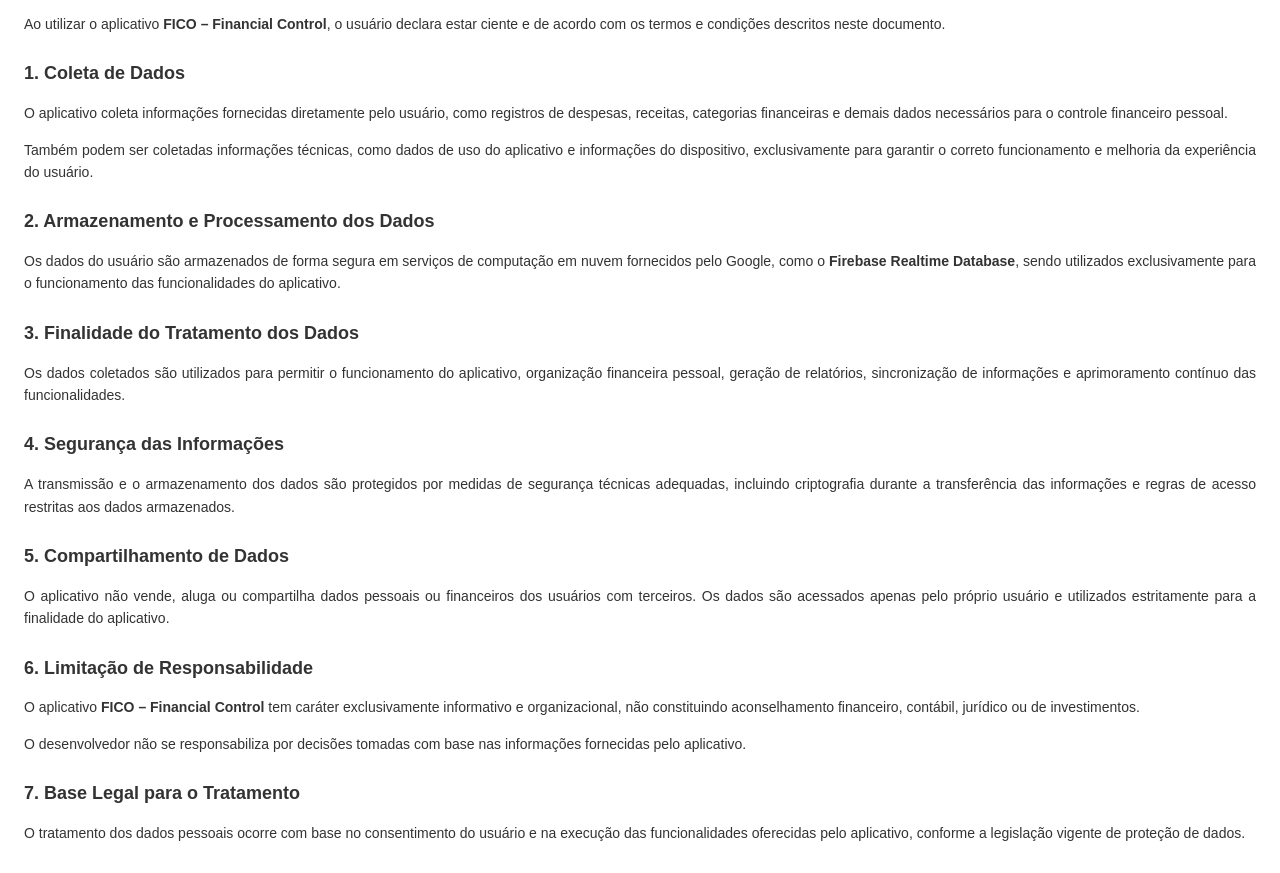
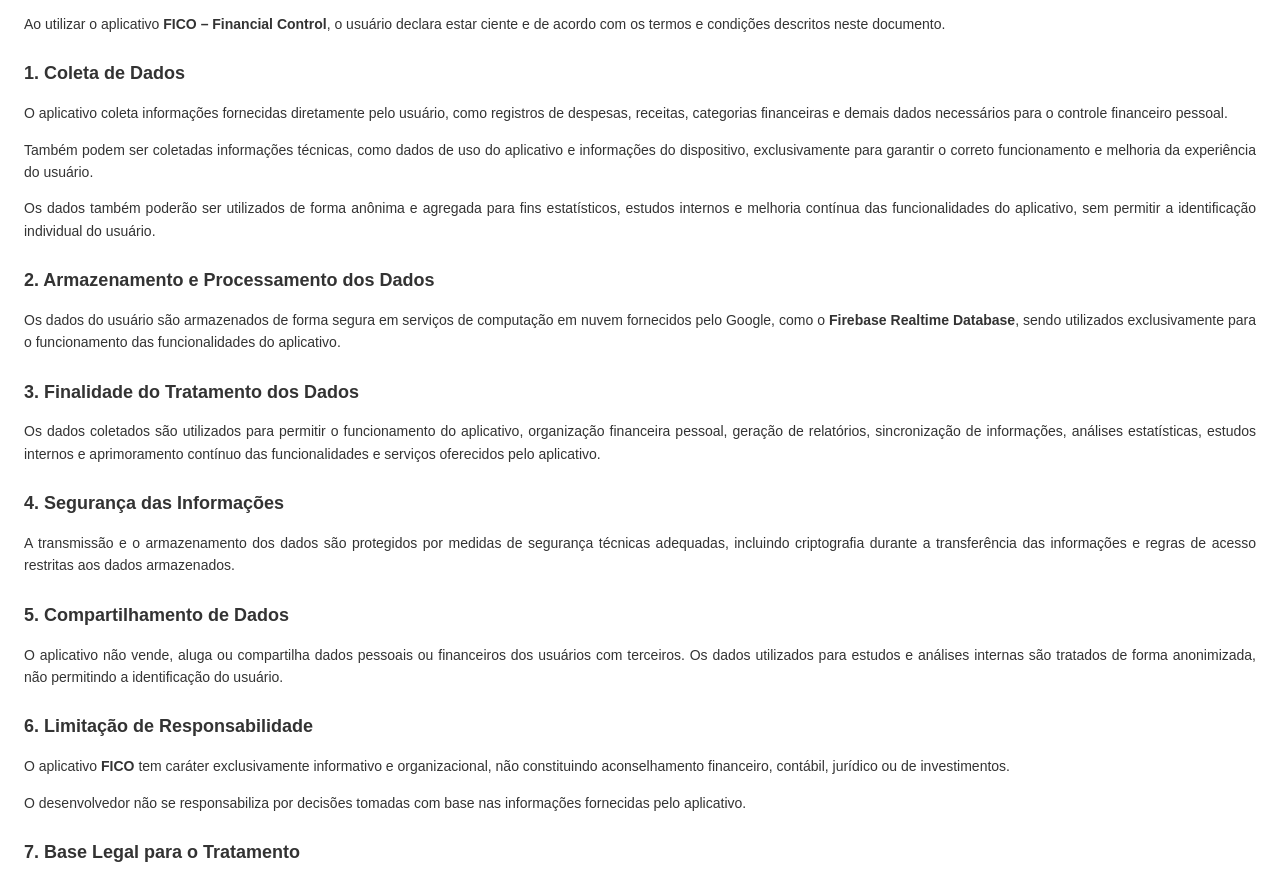
Before and after one commit to vinirecoaro/fico-privacy-police, a plain HTML site: page index.html in a window 1280 px wide. Shown: the part 77-950 px from the top of the page. Drawn offline with Linux system fonts and the light colour scheme.

Commit message:
improve text and added quotes about use user data for studies

```diff
--- a/index.html
+++ b/index.html
@@ -1,5 +1,6 @@
 <!DOCTYPE html>
 <html lang="pt-BR">
+
 <head>
     <meta charset="UTF-8">
     <meta name="viewport" content="width=device-width, initial-scale=1.0">
@@ -12,11 +13,26 @@
             padding: 16px;
             background-color: #ffffff;
         }
-        h1 { font-size: 22px; margin-bottom: 16px; }
-        h2 { font-size: 18px; margin-top: 24px; margin-bottom: 8px; }
-        p  { font-size: 14px; margin-bottom: 12px; text-align: justify; }
+
+        h1 {
+            font-size: 22px;
+            margin-bottom: 16px;
+        }
+
+        h2 {
+            font-size: 18px;
+            margin-top: 24px;
+            margin-bottom: 8px;
+        }
+
+        p {
+            font-size: 14px;
+            margin-bottom: 12px;
+            text-align: justify;
+        }
     </style>
 </head>
+
 <body>
 
     <h1>Termos de Uso e Política de Privacidade</h1>
@@ -35,6 +51,10 @@
         Também podem ser coletadas informações técnicas, como dados de uso do aplicativo e informações do dispositivo,
         exclusivamente para garantir o correto funcionamento e melhoria da experiência do usuário.
     </p>
+    <p>
+        Os dados também poderão ser utilizados de forma anônima e agregada para fins estatísticos, estudos internos e
+        melhoria contínua das funcionalidades do aplicativo, sem permitir a identificação individual do usuário.
+    </p>
 
     <h2>2. Armazenamento e Processamento dos Dados</h2>
     <p>
@@ -46,24 +66,27 @@
     <h2>3. Finalidade do Tratamento dos Dados</h2>
     <p>
         Os dados coletados são utilizados para permitir o funcionamento do aplicativo, organização financeira pessoal,
-    geração de relatórios, sincronização de informações e aprimoramento contínuo das funcionalidades.
+        geração de relatórios, sincronização de informações, análises estatísticas, estudos internos e aprimoramento
+        contínuo das funcionalidades e serviços oferecidos pelo aplicativo.
     </p>
 
     <h2>4. Segurança das Informações</h2>
     <p>
         A transmissão e o armazenamento dos dados são protegidos por medidas de segurança técnicas adequadas,
-    incluindo criptografia durante a transferência das informações e regras de acesso restritas aos dados armazenados.
+        incluindo criptografia durante a transferência das informações e regras de acesso restritas aos dados
+        armazenados.
     </p>
 
     <h2>5. Compartilhamento de Dados</h2>
     <p>
         O aplicativo não vende, aluga ou compartilha dados pessoais ou financeiros dos usuários com terceiros.
-    Os dados são acessados apenas pelo próprio usuário e utilizados estritamente para a finalidade do aplicativo.
+        Os dados utilizados para estudos e análises internas são tratados de forma anonimizada, não permitindo a
+        identificação do usuário.
     </p>
 
     <h2>6. Limitação de Responsabilidade</h2>
     <p>
-    O aplicativo <strong>FICO – Financial Control</strong> tem caráter exclusivamente informativo e organizacional,
+        O aplicativo <strong>FICO</strong> tem caráter exclusivamente informativo e organizacional,
         não constituindo aconselhamento financeiro, contábil, jurídico ou de investimentos.
     </p>
     <p>
@@ -72,8 +95,9 @@
 
     <h2>7. Base Legal para o Tratamento</h2>
     <p>
-    O tratamento dos dados pessoais ocorre com base no consentimento do usuário e na execução das funcionalidades
-    oferecidas pelo aplicativo, conforme a legislação vigente de proteção de dados.
+        O tratamento dos dados pessoais ocorre com base no consentimento do usuário, na execução das funcionalidades
+        oferecidas pelo aplicativo e no legítimo interesse do desenvolvedor, exclusivamente para melhoria do serviço,
+        conforme a legislação vigente de proteção de dados.
     </p>
 
     <h2>8. Exclusão de Dados</h2>
@@ -97,11 +121,13 @@
 
     <h2>11. Contato</h2>
     <p>
-    Em caso de dúvidas ou solicitações relacionadas a estes Termos de Uso e Política de Privacidade, entre em contato
+        Em caso de dúvidas ou solicitações relacionadas a estes Termos de Uso e Política de Privacidade, entre em
+        contato
         pelo e-mail: <strong>finantial.control.app@gmail.com</strong>
     </p>
 
     <p><strong>Versão 1.0</strong></p>
 
 </body>
+
 </html>
```
Lines whose indentation alone changed are shown as unchanged.
